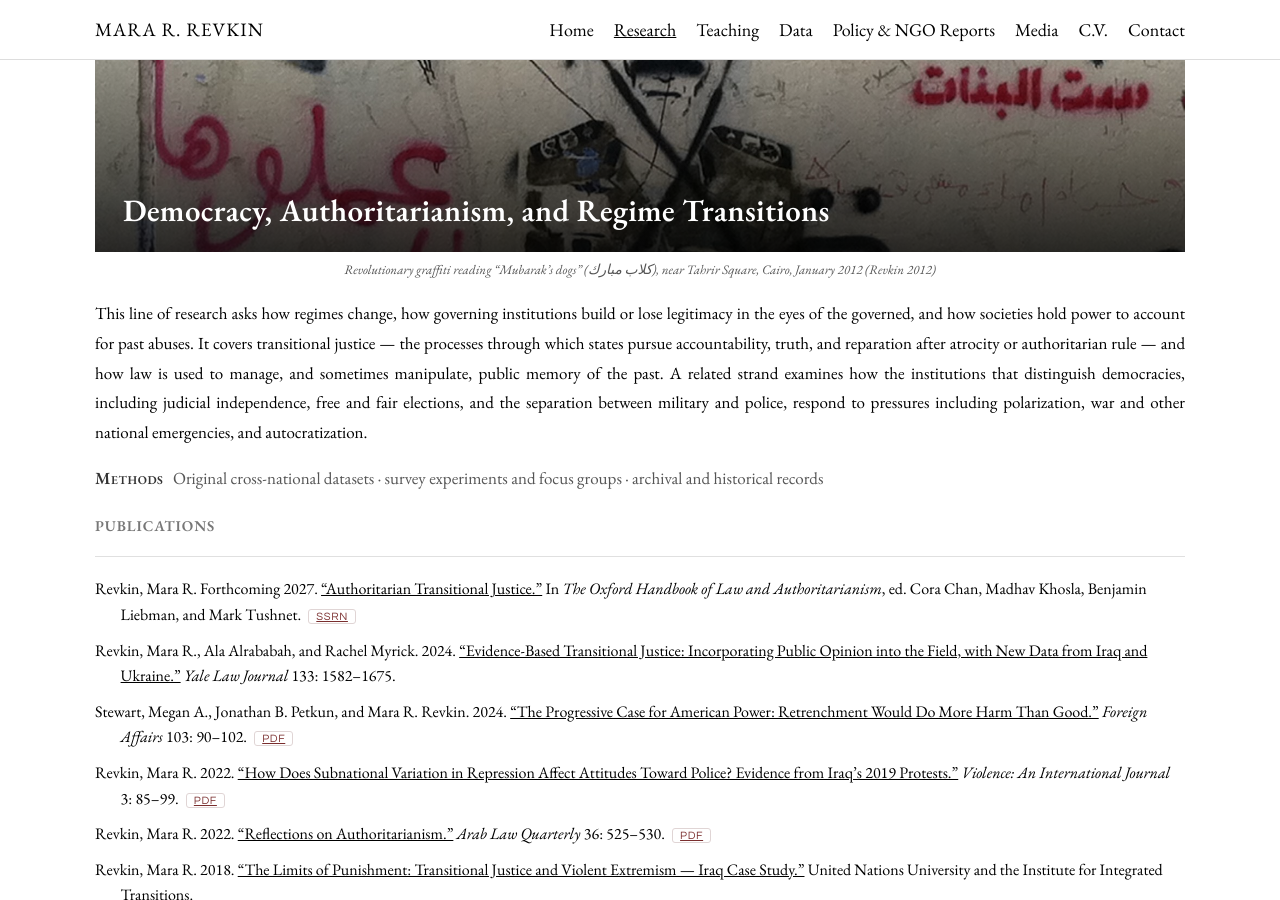
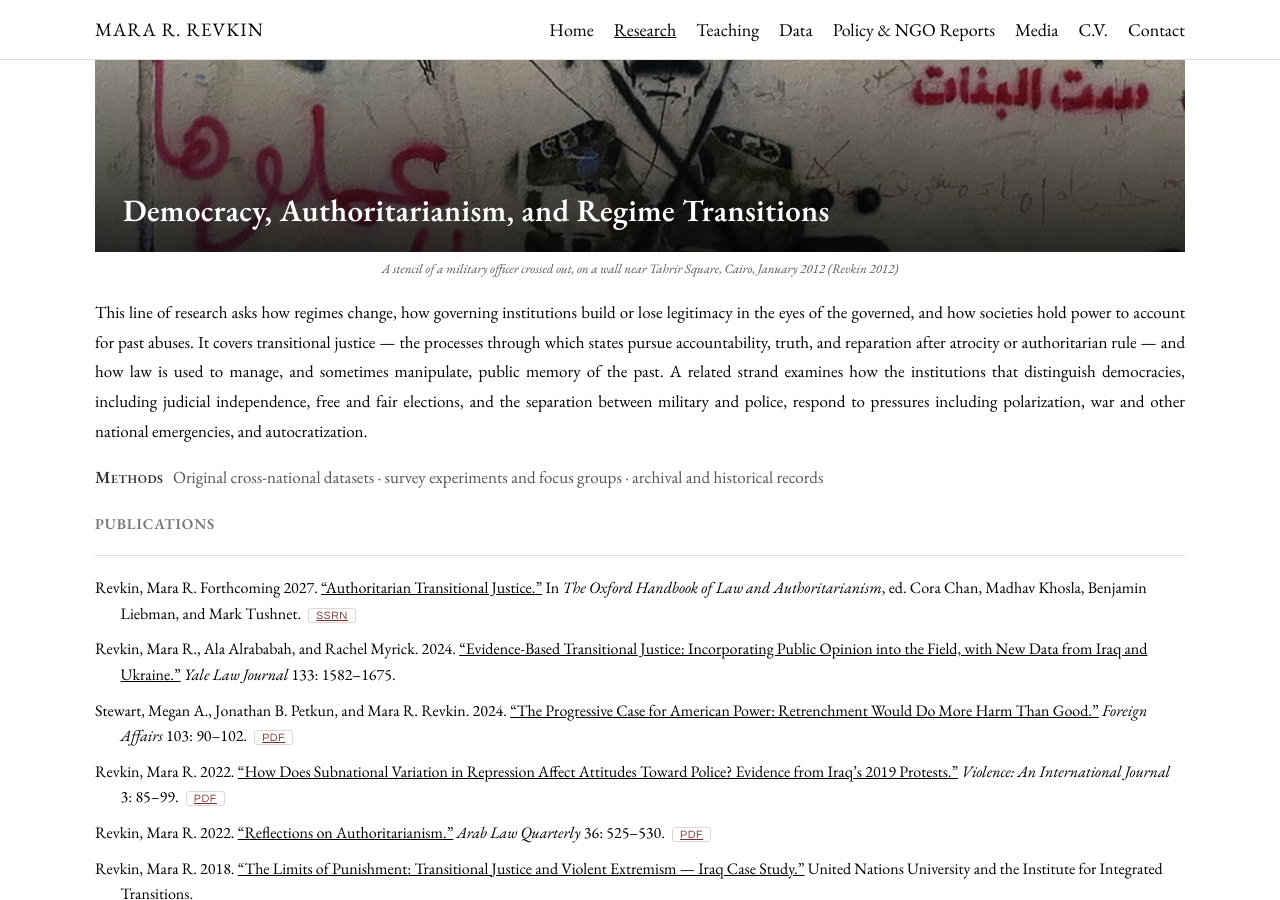
Before and after one commit to mrevkin/mrevkin.github.io, a Jekyll site: the page research.html, which Jekyll copies as it is, in a window 1280 px wide and 900 px high, scrolled down 634 px. Built offline with Jekyll 4.4.1, drawn with Linux system fonts in a browser that asks for light colours.

Commit message:
Update Cairo banner caption

```diff
--- a/research.html
+++ b/research.html
@@ -65,12 +65,12 @@
 
     <section class="theme" data-theme>
       <div class="theme-photo">
-        <img src="cairo-graffiti-mubaraks-dogs.jpg" alt="Anti-regime graffiti on a wall near Tahrir Square, Cairo, January 2012" />
+        <img src="cairo-graffiti-mubaraks-dogs.jpg" alt="A stencil of a military officer crossed out, on a wall near Tahrir Square, Cairo, January 2012" />
         <div class="theme-overlay">
           <h2>Democracy, Authoritarianism, and Regime Transitions</h2>
         </div>
       </div>
-      <p class="img-caption">Revolutionary graffiti reading &ldquo;Mubarak&rsquo;s dogs&rdquo; (<span lang="ar" dir="rtl">&#1603;&#1604;&#1575;&#1576; &#1605;&#1576;&#1575;&#1585;&#1603;</span>), near Tahrir Square, Cairo, January 2012 (Revkin 2012)</p>
+      <p class="img-caption">A stencil of a military officer crossed out, on a wall near Tahrir Square, Cairo, January 2012 (Revkin 2012)</p>
       <div class="theme-body">
         <p>This line of research asks how regimes change, how governing institutions build or lose legitimacy in the eyes of the governed, and how societies hold power to account for past abuses. It covers transitional justice &mdash; the processes through which states pursue accountability, truth, and reparation after atrocity or authoritarian rule &mdash; and how law is used to manage, and sometimes manipulate, public memory of the past. A related strand examines how the institutions that distinguish democracies, including judicial independence, free and fair elections, and the separation between military and police, respond to pressures including polarization, war and other national emergencies, and autocratization.</p>
         <p class="theme-methods"><strong>Methods</strong> Original cross-national datasets &middot; survey experiments and focus groups &middot; archival and historical records</p>
```
